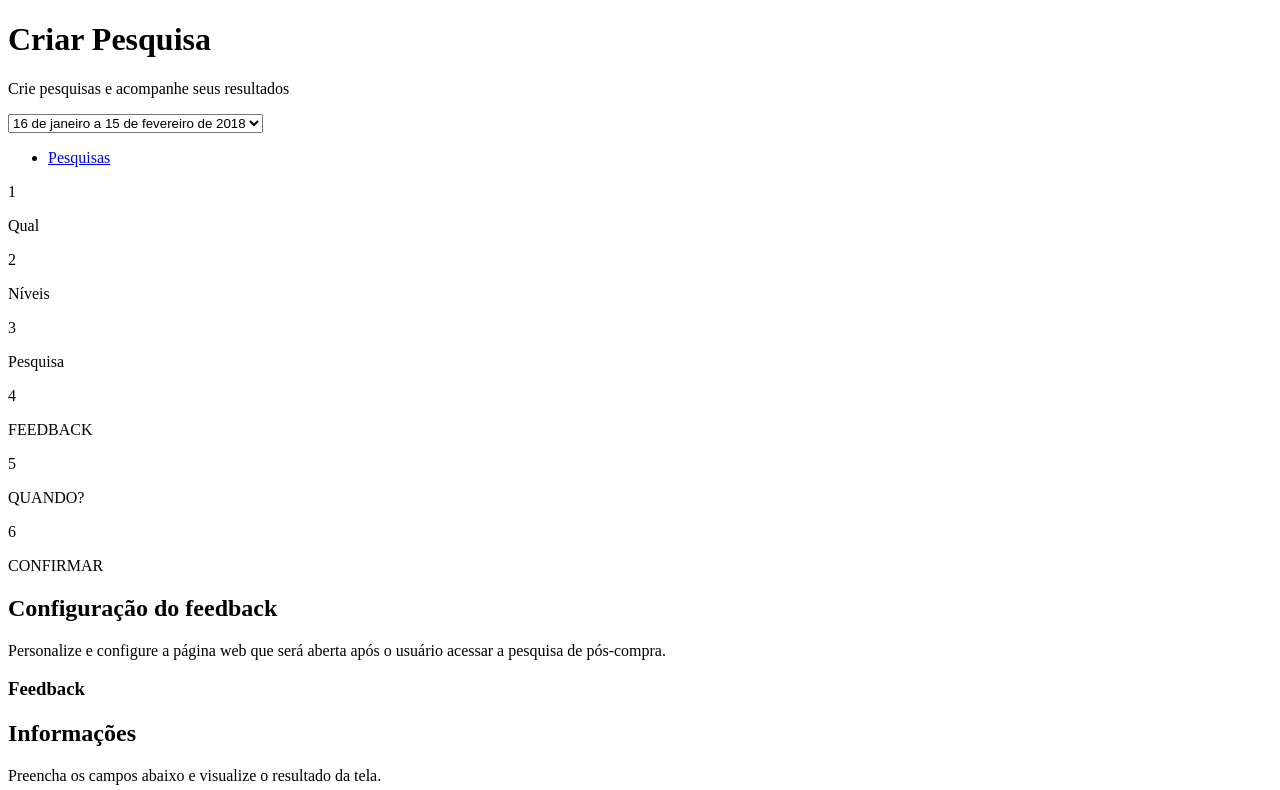
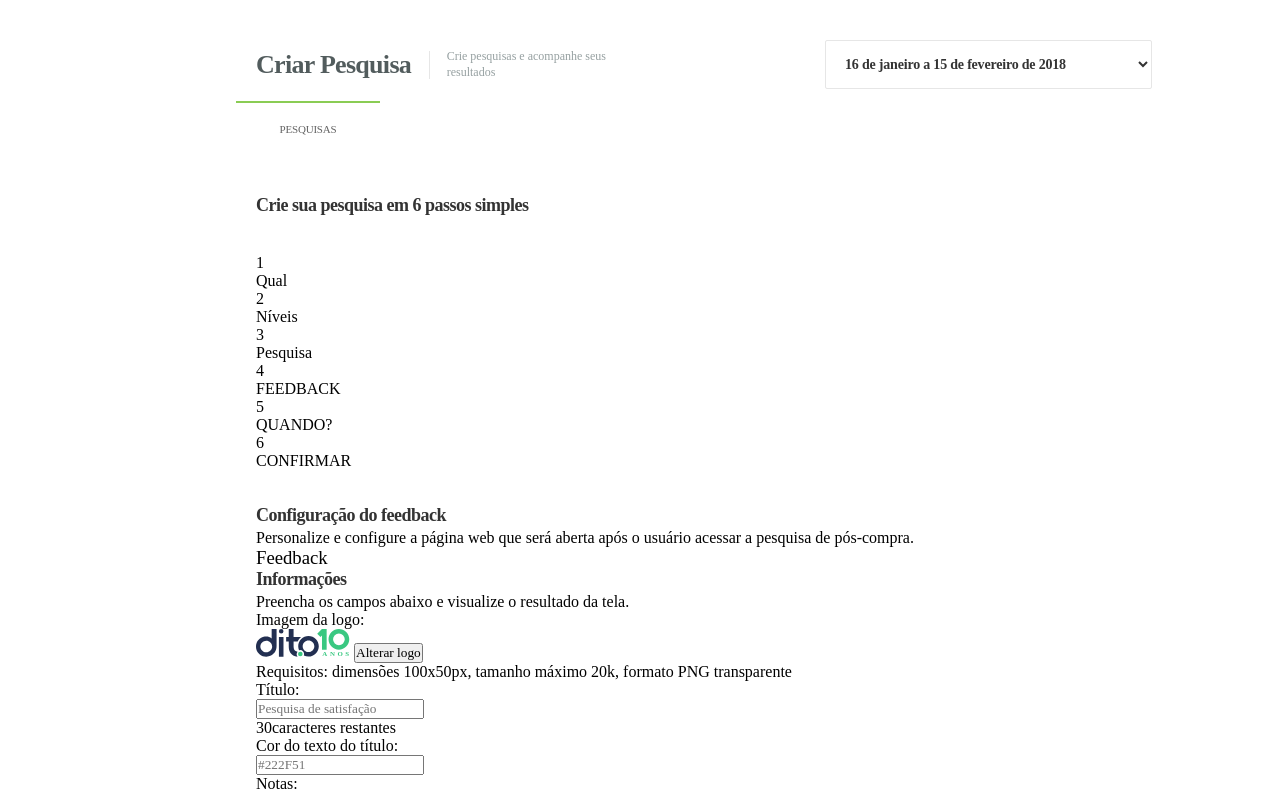
Before and after one commit to erickhs321/desafio-css-grid, a website: page src/app/index.html in a window 1280 px wide. Shown: the top 790 px of the page. Drawn offline with Linux system fonts and the light colour scheme; files that its build step writes are made by us from their sources; files whose address does not match are found by name.

Commit message:
changes made in html and CSS coding started

```diff
--- a/src/app/css/main.css
+++ b/src/app/css/main.css
@@ -0,0 +1,118 @@
+#search-page-conf *{
+  margin:0;
+  padding:0;
+  font-family: OpenSans;
+  font-weight: normal;
+  font-style: normal;
+  font-stretch: normal;
+  line-height: normal;
+  letter-spacing: normal;
+  box-sizing: border-box;
+}
+
+#search-page-conf body{
+  width: 100%;
+  display: grid;
+  justify-content:center;
+  background-color: #fff;
+}
+
+#search-page-conf #container{
+  width: 70vw;
+  margin-left: 10vw;
+}
+
+#search-page-conf header{
+  margin-top: 5%;
+  height: 36px;
+  display: grid;
+  grid-template-columns: 360px 327px;
+  grid-template-rows: 40px 50px;
+  justify-content: space-between;
+  align-items: center;
+}
+
+#search-page-conf h1, #search-page-conf h2{
+  font-weight: 600;
+}
+
+#search-page-conf h1{
+  width: 170px;
+  font-size: 26px;
+  font-weight: 600;
+  letter-spacing: -0.7px;
+  color: #525c5d;
+
+}
+
+#search-page-conf header div div{
+  width: 1px;
+  background-color: #e6e6e6;
+  height: 28px;
+  margin-right: 13px;
+}
+
+#search-page-conf header p{
+  font-size: 12px;
+  line-height: 1.33;
+  color: #96a0a1;
+  width: 166px;
+}
+#search-page-conf header div:first-child{
+  display: grid;
+  grid-template-columns: auto auto auto;
+  align-items: center;
+}
+
+#search-page-conf header select{
+  width: 327px;
+  border-radius: 2px;
+  border: solid 1px #e6e6e6;
+  background-color: #ffffff;
+  font-family: OpenSans;
+  font-size: 14px;
+  font-weight: 600;
+  letter-spacing: -0.2px;
+  color: #333333;
+  padding: 4.6%;
+}
+
+#search-page-conf nav{
+  margin: 20px auto;
+  margin-left: -20px;
+  margin-bottom: 40px;
+}
+#search-page-conf nav ul{
+  list-style: none;
+}
+#search-page-conf nav li{
+  width: 144px;
+  height: 54px;
+  background-color: #ffffff;
+  border-top: 2px solid #8acc54;
+  text-align: center;
+  display: grid;
+  align-items: center;
+
+}
+
+#search-page-conf nav ul li a{
+  text-decoration: none;
+  font-size: 11px;
+  letter-spacing: -0.2px;
+
+  color: #636363;
+}
+
+#search-page-conf h2{
+  width: 827px;
+  height: 24px;
+  font-family: OpenSans;
+  font-size: 18px;
+  letter-spacing: -0.5px;
+  color: #333333;
+}
+
+#search-page-conf #steps-container {
+  margin: 35px auto;
+}
--- a/src/app/index.html
+++ b/src/app/index.html
@@ -1,5 +1,5 @@
 <!DOCTYPE html>
-<html lang="en">
+<html lang="en" id="search-page-conf">
 
 <head>
 	<meta charset="UTF-8">
@@ -10,10 +10,11 @@
 </head>
 
 <body>
-	<div class="container">
+	<div id="container">
 		<header>
 			<div>
 				<h1>Criar Pesquisa</h1>
+				<div></div>
 				<p>Crie pesquisas e acompanhe seus resultados</p>
 			</div>
 
@@ -27,14 +28,15 @@
 		<nav>
 			<ul>
 				<li>
-					<a href="#">Pesquisas</a>
+					<a href="#">PESQUISAS</a>
 				</li>
 			</ul>
 		</nav>
 
 		<main>
 			<section id="steps-section">
-				<div id="steps-container" class="linear-container">
+					<h2>Crie sua pesquisa em 6 passos simples</h2>
+				<div id="steps-container">
 					<div class="steps-item">
 						<span>1</span>
 						<p>Qual</p>
@@ -304,12 +306,9 @@
 			</section>
 
 		</main>
-		<div>
-			<button>Passo Anterior</button>
-			<button>Salvar como rascunho</button>
-			<button>Próximo Passo</button>
-		</div>
+
 	</div>
+
 </body>
 
 </html>
```
